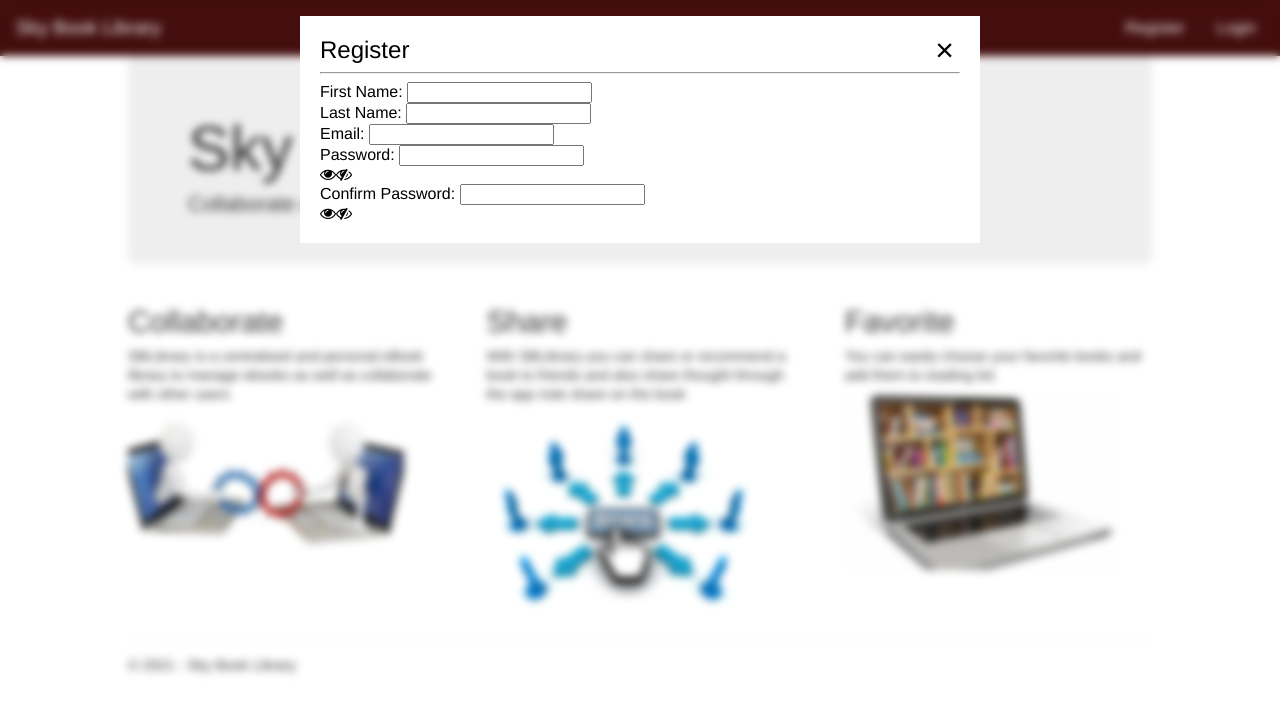
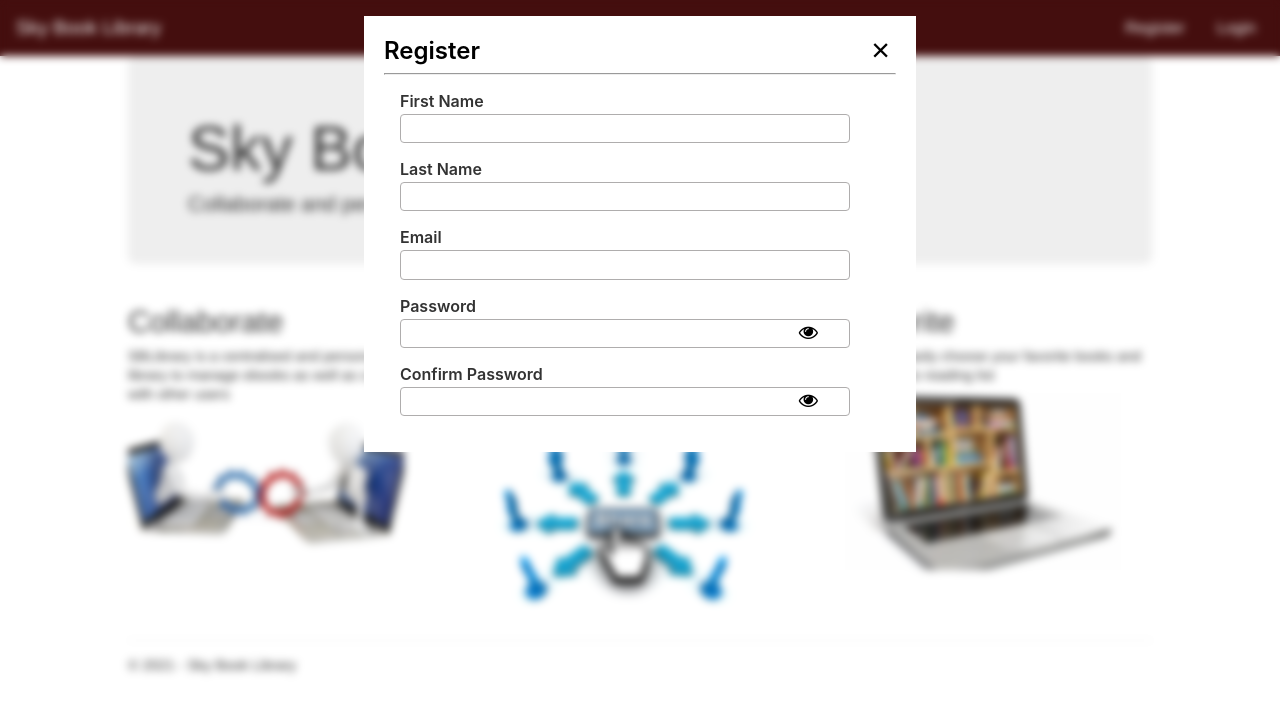
Before and after one commit to OdionJ1/SBLWithAngular, an Angular app in the folder UI/skyBookLibrary/: page /home in a window 1280 px wide. Shown: the top 714 px of the page. Built offline with nearby package versions, Linux system fonts and the light colour scheme.

Commit message:
Register modal development 2

```diff
--- a/UI/skyBookLibrary/src/app/common/formInput/custom-Input.component.scss
+++ b/UI/skyBookLibrary/src/app/common/formInput/custom-Input.component.scss
@@ -0,0 +1,42 @@
+
+.custom-input-container {
+    margin: 1rem 1rem;
+
+    label {
+        color: #333333;
+        font-weight: 600;
+        font-family:-apple-system, BlinkMacSystemFont, 'Segoe UI', Roboto, Oxygen, Ubuntu, Cantarell, 'Open Sans', 'Helvetica Neue', sans-serif
+    }
+
+    .input-container {
+        margin-top: 3px;
+
+        input {
+            height: 1.7rem;
+            padding: 0 8px;
+            width: 90%;
+            border-radius: 4px;
+            border: 1px solid #afadad;
+        }
+    }
+
+    button {
+        position: relative;
+        float: right;
+        right: 3.5rem;
+        bottom: 1.7rem;
+        font-size: 1.2rem;
+        border: 0;
+        background-color: transparent;
+
+        &:hover {
+            transition: background-color 0.5s;
+            background-color: #eeeeee;
+        }
+
+        &:focus {
+            background-color: #eeeeee;
+            border-width: 1px;
+        }
+    }
+}
--- a/UI/skyBookLibrary/src/app/common/formInput/custom-Input.component.ts
+++ b/UI/skyBookLibrary/src/app/common/formInput/custom-Input.component.ts
@@ -33,11 +33,16 @@ export class CustomInputComponent implements ControlValueAccessor{
         return this._inputValue || ''
     }
 
-
     //See research notes for clarity
     propagateChange = (_: any) => {}
 
     public touched: () => void;
+
+
+    togglePassword(){
+        this.inputType = this.inputType === 'text'? 'password' : 'text'
+    }
+
 
 
     onChange(event: Event){
--- a/UI/skyBookLibrary/src/app/common/formInput/custom-input.component.html
+++ b/UI/skyBookLibrary/src/app/common/formInput/custom-input.component.html
@@ -1,5 +1,6 @@
-<div>
-    <label [for]="inputId">{{label}}: </label>
+<div class="custom-input-container">
+    <label [for]="inputId">{{label}}</label>
+    <div class="input-container">
         <Input
             [id]="inputId"
             [type]="inputType"
@@ -8,8 +9,10 @@
             (blur)='touched()'
             [value]="inputValue"
         />
-    <div tabindex="1" *ngIf="isPasswordInput">
-        <i class="fa fa-eye"></i>
-        <i class="fa fa-eye-slash"></i>
+        <!-- <span></span> for error messages -->
     </div>
+    <button (click)='togglePassword()' [ngSwitch]="inputType" tabindex="0" *ngIf="isPasswordInput">
+        <i *ngSwitchCase="'password'" class="fa fa-eye"></i>
+        <i *ngSwitchCase="'text'" class="fa fa-eye-slash"></i>
+    </button>
 </div>
--- a/UI/skyBookLibrary/src/app/common/modal/modal.component.html
+++ b/UI/skyBookLibrary/src/app/common/modal/modal.component.html
@@ -1,7 +1,7 @@
 <div class="mmodal">
     <div class="mmodal-body">
         <div class="close-button">
-            <button (click)="closeModal.emit()" tabindex="1">&times;</button>
+            <button (click)="closeModal.emit()" tabindex="0">&times;</button>
         </div>
         <ng-content></ng-content>
     </div>
--- a/UI/skyBookLibrary/src/app/common/modal/modal.component.scss
+++ b/UI/skyBookLibrary/src/app/common/modal/modal.component.scss
@@ -10,7 +10,7 @@
 
     .mmodal-body {
         background: #fff;
-        width: 50%;
+        width: 40%;
         margin: 1rem auto;
         padding: 1.25rem;
     }
@@ -50,3 +50,11 @@
     left: 0;
     backdrop-filter: blur(4px);
 }
+
+
+@media screen and (max-width: 75rem){
+
+    .mmodal .mmodal-body {
+        width: 70%;
+    }
+}
--- a/UI/skyBookLibrary/src/app/common/shared.module.ts
+++ b/UI/skyBookLibrary/src/app/common/shared.module.ts
@@ -2,7 +2,7 @@ import { CommonModule } from '@angular/common';
 import { NgModule } from '@angular/core';
 import { FormsModule } from '@angular/forms';
 import { BrowserModule } from '@angular/platform-browser';
-import { CustomInputComponent } from './formInput/custom-Input.component';
+import { CustomInputComponent } from './formInput/custom-input.component';
 import { ModalComponent } from './modal/modal.component';
 
 
--- a/UI/skyBookLibrary/src/app/components/user/register/register.component.html
+++ b/UI/skyBookLibrary/src/app/components/user/register/register.component.html
@@ -3,7 +3,7 @@
     <hr />
 
     <div class="body">
-        <form #loginForm="ngForm">
+        <form #registerForm="ngForm">
             <div class="form-group">
                 <app-custom-input
                 inputId='firstName'
@@ -14,7 +14,9 @@
                 [isRequired]="true"
                 >
                 </app-custom-input>
+            </div>
 
+            <div class="form-group">
                 <app-custom-input
                 inputId='lastName'
                 label='Last Name'
@@ -24,7 +26,9 @@
                 [isRequired]="true"
                 >
                 </app-custom-input>
+            </div>
 
+            <div class="form-group">
                 <app-custom-input
                 inputId='email'
                 label='Email'
@@ -34,7 +38,9 @@
                 [isRequired]="true"
                 >
                 </app-custom-input>
+            </div>
 
+            <div class="form-group">
                 <app-custom-input
                 inputId='password'
                 label='Password'
@@ -45,7 +51,9 @@
                 [isPasswordInput]="true"
                 >
                 </app-custom-input>
+            </div>
 
+            <div class="form-group">
                 <app-custom-input
                 id='confirmPassword'
                 label='Confirm Password'
--- a/UI/skyBookLibrary/src/app/components/user/register/register.component.scss
+++ b/UI/skyBookLibrary/src/app/components/user/register/register.component.scss
@@ -4,5 +4,6 @@ hr {
 
 .title {
     font-size: 1.5rem;
-    font-weight: 100;
+    font-weight: 600;
+    font-family:-apple-system, BlinkMacSystemFont, 'Segoe UI', Roboto, Oxygen, Ubuntu, Cantarell, 'Open Sans', 'Helvetica Neue', sans-serif
 }
--- a/UI/skyBookLibrary/src/app/pages/home/navbar/navbar.component.html
+++ b/UI/skyBookLibrary/src/app/pages/home/navbar/navbar.component.html
@@ -1,15 +1,15 @@
 <div class="header-container">
     <header class="header">
-        <nav [routerLink]="['/home']" class="nav-left" tabindex="1">
+        <nav [routerLink]="['/home']" class="nav-left" tabindex="0">
             Sky Book Library
         </nav>
 
         <ul class="nav-right">
-            <li (click)="openRegisterModal()" tabindex="1">Register</li>
-            <li tabindex="1">Login</li>
+            <li (click)="openRegisterModal()" (keydown.enter)="openRegisterModal()" tabindex="0">Register</li>
+            <li tabindex="0">Login</li>
         </ul>
 
-        <div tabindex="1" (keydown.enter)="toggleDropDownMenu()" (click)='toggleDropDownMenu()' class="collapsable-menu-icon-div">
+        <div tabindex="0" (keydown.enter)="toggleDropDownMenu()" (click)='toggleDropDownMenu()' class="collapsable-menu-icon-div">
             <i class="fa fa-bars fa-lg"></i>
         </div>
 
@@ -17,8 +17,8 @@
 
     <div [style.height]="dropdownMenutoggle? '6rem' : '0rem'" class="drop-down-menu">
         <ul *ngIf="dropdownList">
-            <li (click)="openRegisterModal()" tabindex="1">Register</li>
-            <li tabindex="1">Login</li>
+            <li (click)="openRegisterModal()" tabindex="0">Register</li>
+            <li tabindex="0">Login</li>
         </ul>
     </div>
 </div>
```
Lines whose indentation alone changed are shown as unchanged.
